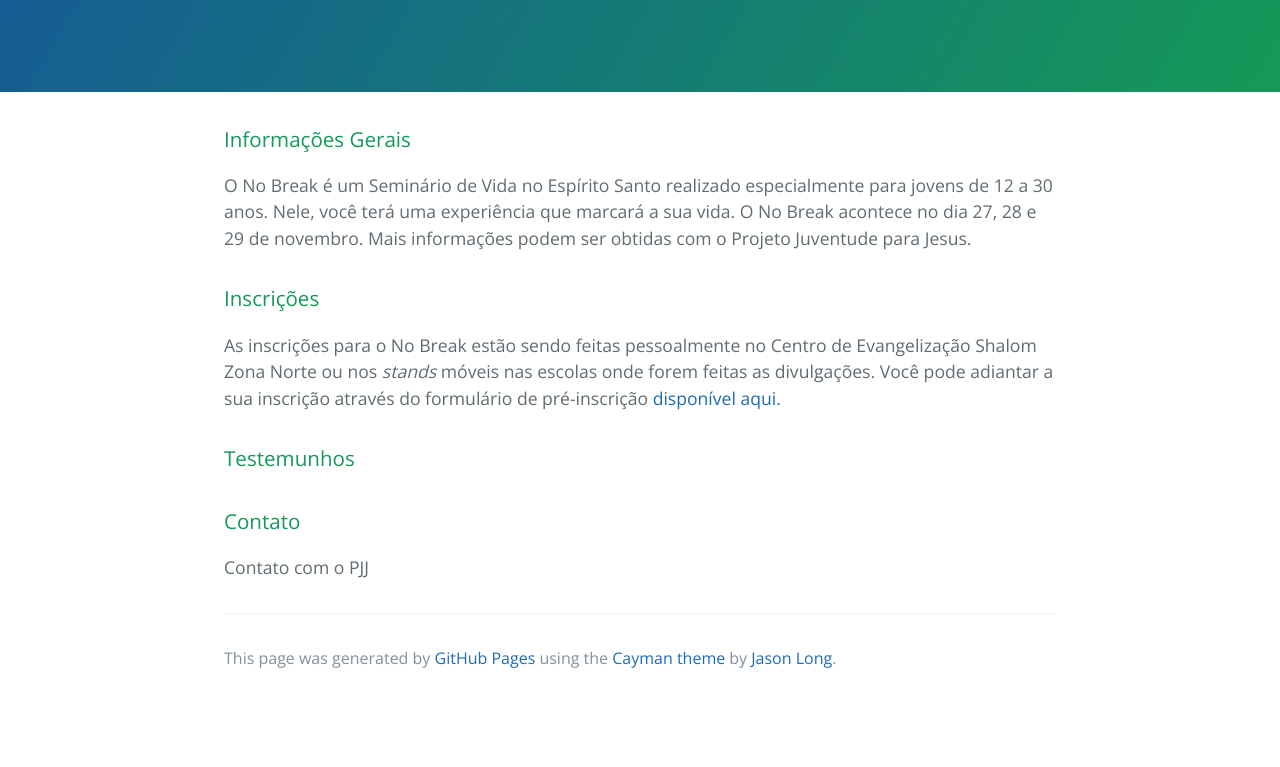
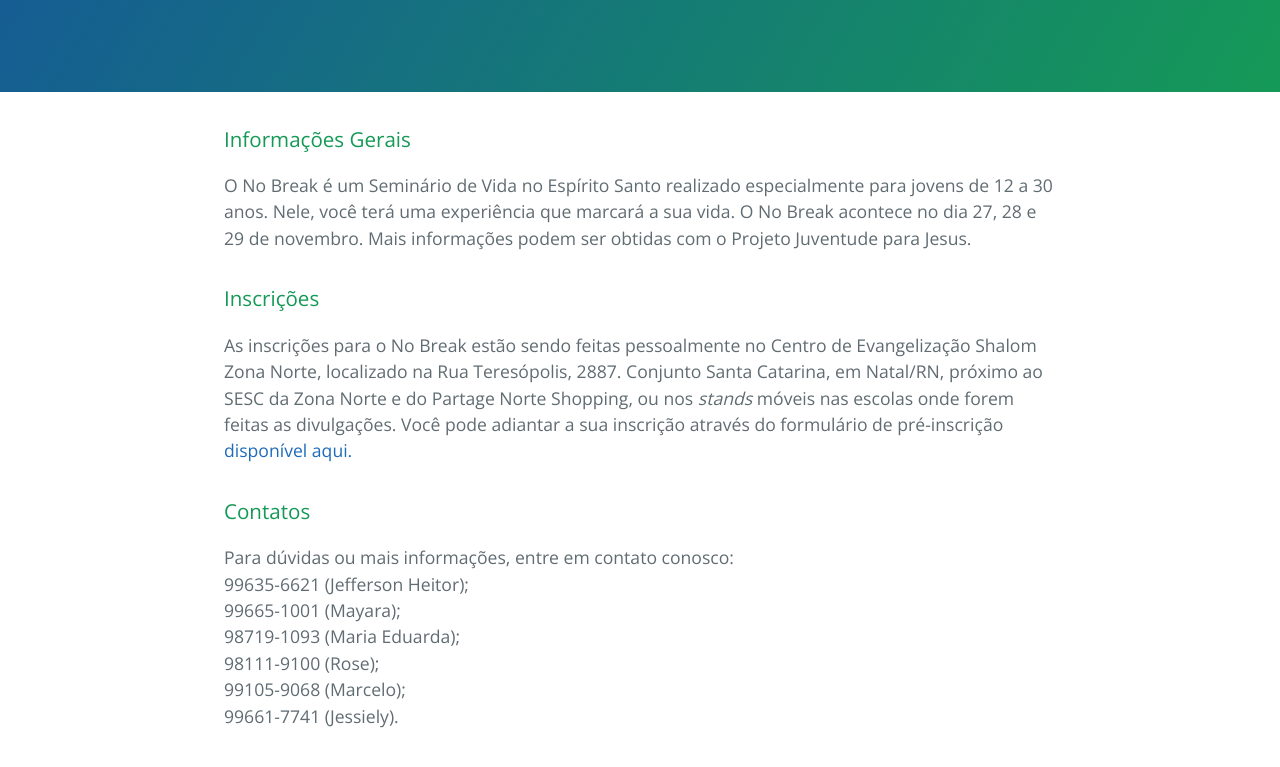
Before and after one commit to svesnobreak/svesnobreak.github.io, a plain HTML site: page index.html in a window 1280 px wide. Shown: the part 225-992 px from the top of the page. Before the commit the page ends 927 px from the top, so only its background shows below. Drawn offline with nearby package versions, Linux system fonts and the light colour scheme.

Commit message:
Update index.html

```diff
--- a/index.html
+++ b/index.html
@@ -26,21 +26,16 @@ o Projeto Juventude para Jesus.</p>
 <h3>
 <a id="inscrições" class="anchor" href="#inscri%C3%A7%C3%B5es" aria-hidden="true"><span class="octicon octicon-link"></span></a>Inscrições</h3>
 
-<p>As inscrições para o No Break estão sendo feitas pessoalmente no Centro de Evangelização Shalom Zona Norte ou nos <i>stands</i>
-</i> móveis nas escolas onde forem feitas as divulgações. Você pode adiantar a sua inscrição através do formulário de pré-inscrição <a href="https://docs.google.com/forms/d/1m01LO1h1dvUxMODP0YKKrK89d_B4x49cGu-MV4iKC7M/viewform">disponível aqui. </a></p>
+<p>As inscrições para o No Break estão sendo feitas pessoalmente no Centro de Evangelização Shalom Zona Norte, localizado na Rua Teresópolis, 2887. Conjunto Santa Catarina, em Natal/RN,
+próximo ao SESC da Zona Norte e do Partage Norte Shopping, ou nos <i>stands</i>
+</i> móveis nas escolas onde forem feitas as divulgações. Você pode adiantar a sua inscrição através do formulário de pré-inscrição <a href="https://docs.google.com/forms/d/1m01LO1h1dvUxMODP0YKKrK89d_B4x49cGu-MV4iKC7M/viewform" target="_blank">disponível aqui. </a></p>
 
 <h3>
-<a id="testemunhos" class="anchor" href="#testemunhos" aria-hidden="true"><span class="octicon octicon-link"></span></a>Testemunhos</h3>
+<a id="contato" class="anchor" href="#contato" aria-hidden="true"><span class="octicon octicon-link"></span></a>Contatos</h3>
 
-<h3>
-<a id="contato" class="anchor" href="#contato" aria-hidden="true"><span class="octicon octicon-link"></span></a>Contato</h3>
+<p>Para dúvidas ou mais informações, entre em contato conosco:<br>99635-6621  (Jefferson Heitor);<br>99665-1001  (Mayara);
+<br>98719-1093  (Maria Eduarda);<br>98111-9100  (Rose);<br>99105-9068  (Marcelo);<br>99661-7741  (Jessiely).</p>
 
-<p>Contato com o PJJ</p>
-
-      <footer class="site-footer">
-
-        <span class="site-footer-credits">This page was generated by <a href="https://pages.github.com">GitHub Pages</a> using the <a href="https://github.com/jasonlong/cayman-theme">Cayman theme</a> by <a href="https://twitter.com/jasonlong">Jason Long</a>.</span>
-      </footer>
 
     </section>
 
```
